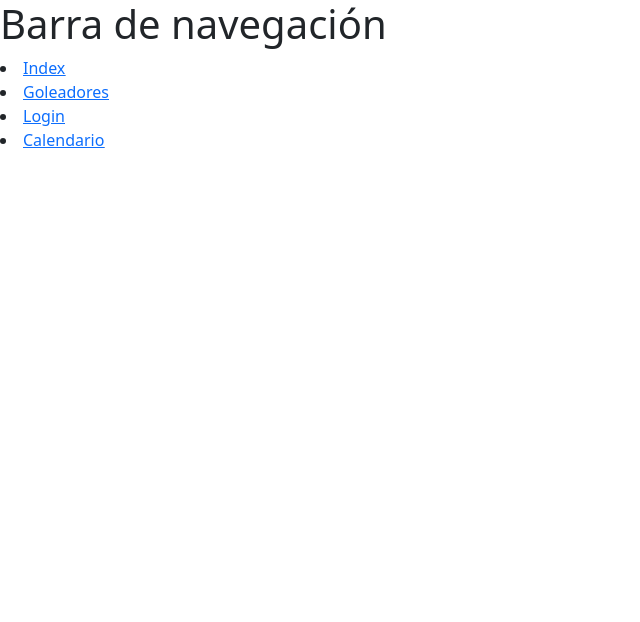
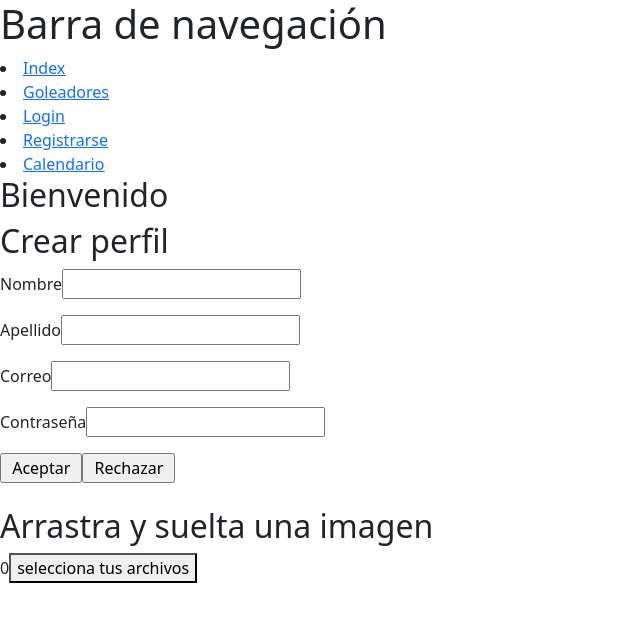
Before and after one commit to Proyecto-Qatar-2022-TPI115/fixture_qatar_frontend, a Vue app: page /sign-up in a window 1280 px wide. Shown: the top 622 px of the page, without its empty margins (0-640 px from the left). Built offline with nearby package versions, Linux system fonts and the light colour scheme.

Commit message:
Implementación de componente signup

```diff
--- a/src/App.vue
+++ b/src/App.vue
@@ -5,12 +5,11 @@
 
 <script>
 import Header from './components/Header.vue'
-import Goleadores from './components/Goleadores.vue'
 
 export default {
   name: 'App',
   components: {
-    Header
+    Header,
   }
 }
 </script>
--- /dev/null
+++ b/src/components/CrearUsuario.vue
@@ -0,0 +1,72 @@
+<template>
+    <h2>Bienvenido</h2>
+    <form @submit.prevent="signup">
+        <div class="cont">
+            <h2>Crear perfil</h2>
+            <p>
+                <label for="iname">Nombre</label>
+                <input id="iname " type="text" name=" nombre " v-model="nombre"/>
+            </p>
+
+            <p>
+                <label for="iapellido">Apellido</label>
+                <input id="iapellido " type="text" name=" nombre " v-model="apellido"/>
+            </p>
+            <p>
+                <label for="inick">Correo</label>
+                <input id="inick" type="text" name=" nombre " v-model="email"/>
+            </p>
+            <p>
+                <label for="ipass">Contraseña</label>
+                <input id="ipass " type="text" name=" nombre " v-model="password"/>
+            </p>
+            <div class="dbotones">
+                <input type="submit" value=" Aceptar " />
+                <input type="submit" value=" Rechazar " />
+            </div>
+        </div>
+        <br />
+        <div class="subirImagen">
+            <h2>Arrastra y suelta una imagen</h2>
+            <span>0</span>
+            <button>selecciona tus archivos</button>
+            <input type="file" id="input-file" hidden multiple />
+        </div>
+        <div id="preview"></div>
+    </form>
+</template>
+
+<script>
+import axios from 'axios'
+export default {
+    name: 'CrearUsuario',
+    data() {
+        return {
+            nombre: "",
+            apellido: "",
+            email: "",
+            password: "",
+            token: ""
+        }
+    },
+    created() {
+
+    },
+    methods: {
+        async signup() {
+            let url = 'http://fixture_qatar_backend.test/api/auth/register'
+            await axios.post(url, {
+                nombre: this.nombre,
+                apellido: this.apellido,
+                email: this.email,
+                password: this.password
+            })
+            .then(response => {
+                this.token = response.data.token
+                console.log(this.token);
+            })
+
+        }
+    }
+}
+</script>
--- a/src/components/Header.vue
+++ b/src/components/Header.vue
@@ -1,5 +1,5 @@
 <template>
-    <div>
+    <div class="content">
         <h1>Barra de navegación</h1>
         <u>
             <li>
@@ -10,6 +10,9 @@
             </li>
             <li>
                 <router-link to="login">Login</router-link>
+            </li>
+            <li>
+                <router-link to="sign-up">Registrarse</router-link>
             </li>
             <li>
                 <router-link to="calendario">Calendario</router-link>
--- a/src/routes/routes.js
+++ b/src/routes/routes.js
@@ -3,6 +3,7 @@ import Goleadores from '../components/Goleadores.vue'
 import Index from '../components/Index.vue'
 import Login from '../components/Login.vue'
 import Calendario from '../components/Calendario.vue'
+import CrearUsuario from '../components/CrearUsuario.vue'
 
 const routes = [
     {
@@ -24,6 +25,11 @@ const routes = [
         name: 'Calendario',
         path: '/calendario',
         component: Calendario
+    },
+    {
+        name: 'CrearUsuario',
+        path: '/sign-up',
+        component: CrearUsuario
     }
 ]
 
```
